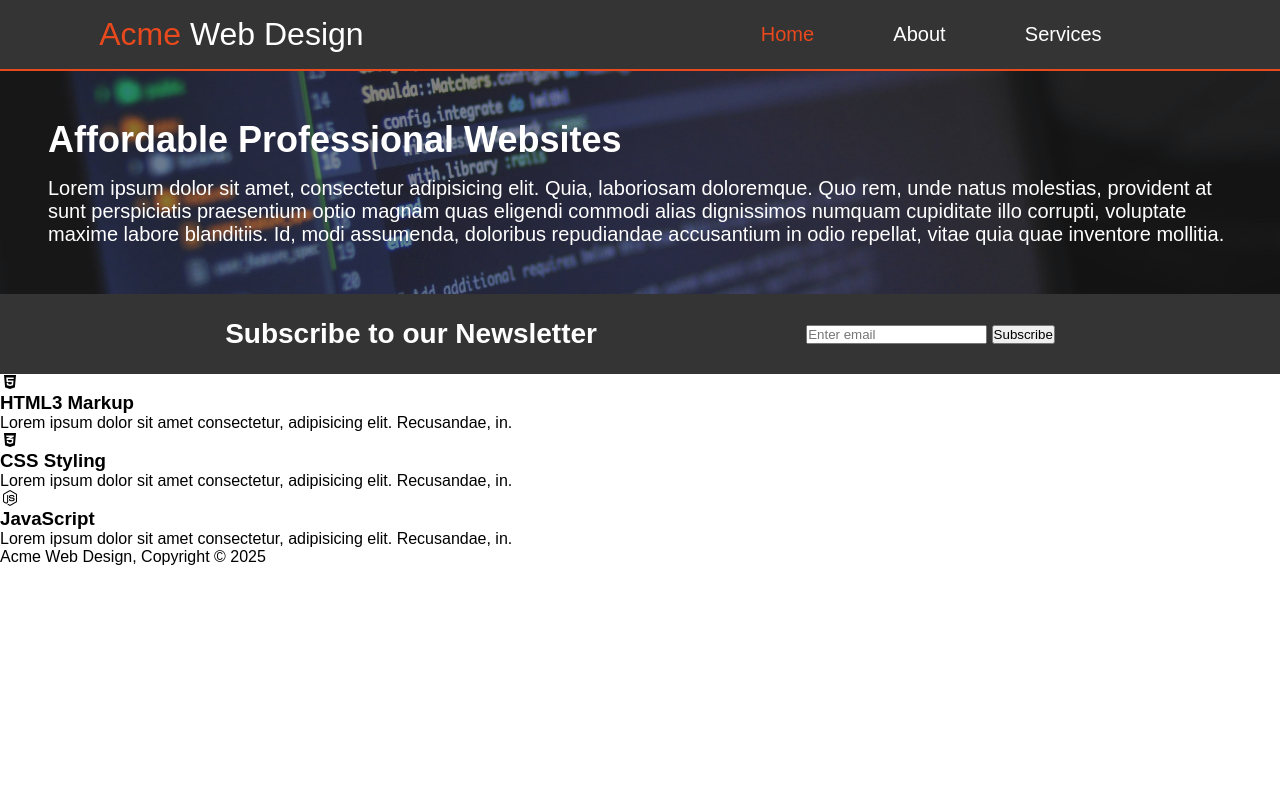
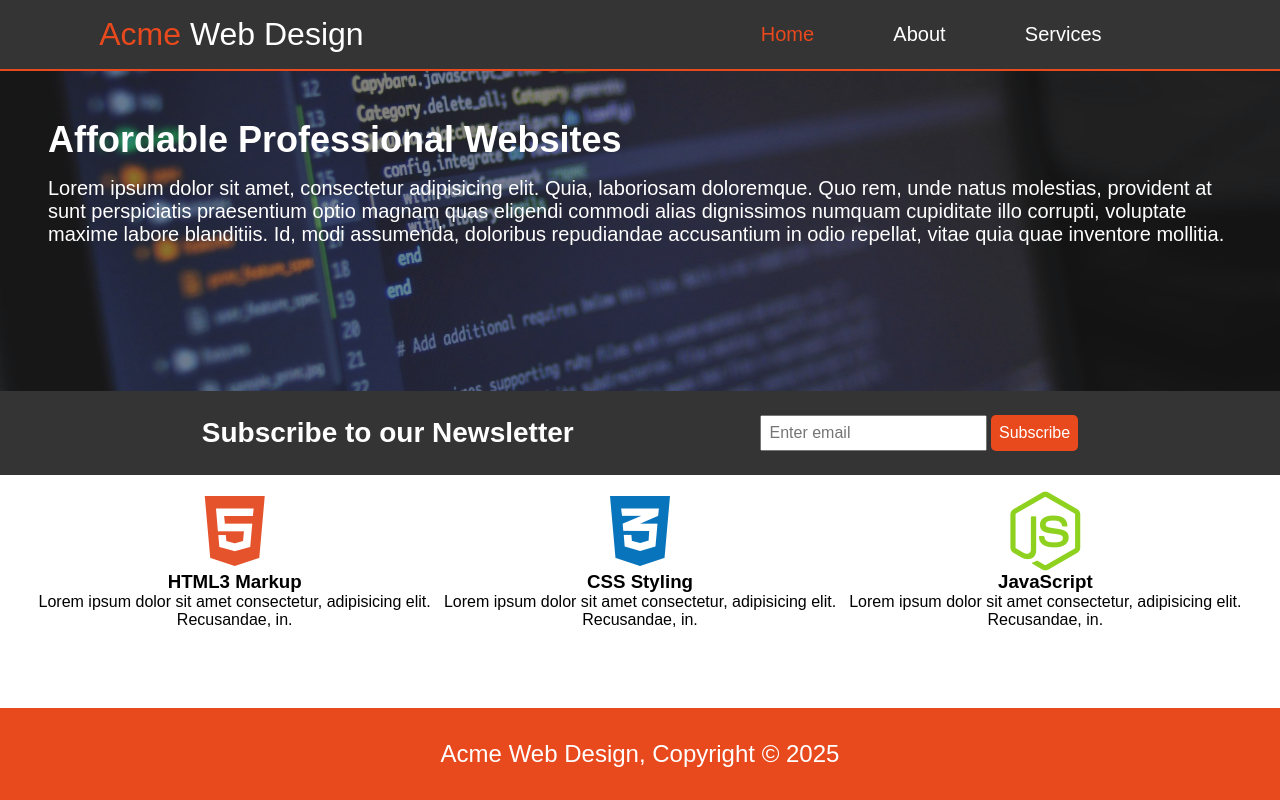
Before and after one commit to Richa-Modi07/mini-projects-repo, a plain HTML site: page responsive layout/index.html in a window 1280 px wide. Drawn offline with Linux system fonts and the light colour scheme.

Commit message:
Index Page completed.

```diff
--- a/responsive layout/style.css
+++ b/responsive layout/style.css
@@ -46,6 +46,7 @@ nav ul li a {
   position: relative;
   padding: 3rem;
   color: white;
+  height: 40vh;
 }
 .bg {
   position: absolute;
@@ -88,3 +89,57 @@ nav ul li a {
   color: white;
   font-size: 1.75rem;
 }
+#newsletter button{
+  height: 2.25rem;
+  font-size: 1rem;
+  background-color: #e8491d;
+  color: white;
+  border: none;
+  border-radius: 5px;
+  padding: 0.5rem;
+}
+#newsletter input{
+  height: 2.25rem;
+  font-size: 1rem;
+  padding: 0.5rem;
+}
+
+/* Services */
+#services {
+  padding: 1rem 2rem;
+  display: flex;
+  justify-content: space-evenly;
+}
+.box {
+  display: flex;
+  flex-direction: column;
+  justify-content: center;
+  align-items: center;
+}
+.box p {
+  text-align: center;
+}
+.box i {
+  font-size: 5rem;
+}
+.fa-html5{
+  color: #E5532D;
+}
+.fa-css3-alt{
+  color: #0874BC;
+}
+.fa-node-js{
+  color: #8ED11E;
+}
+
+/* Footer */
+footer{
+  position: fixed;
+  bottom: 0px;
+  padding: 2rem;
+  background-color: #e8491d;
+  width: 100%;
+  color: white;
+  text-align: center;
+  font-size: 1.5rem;
+}
```
